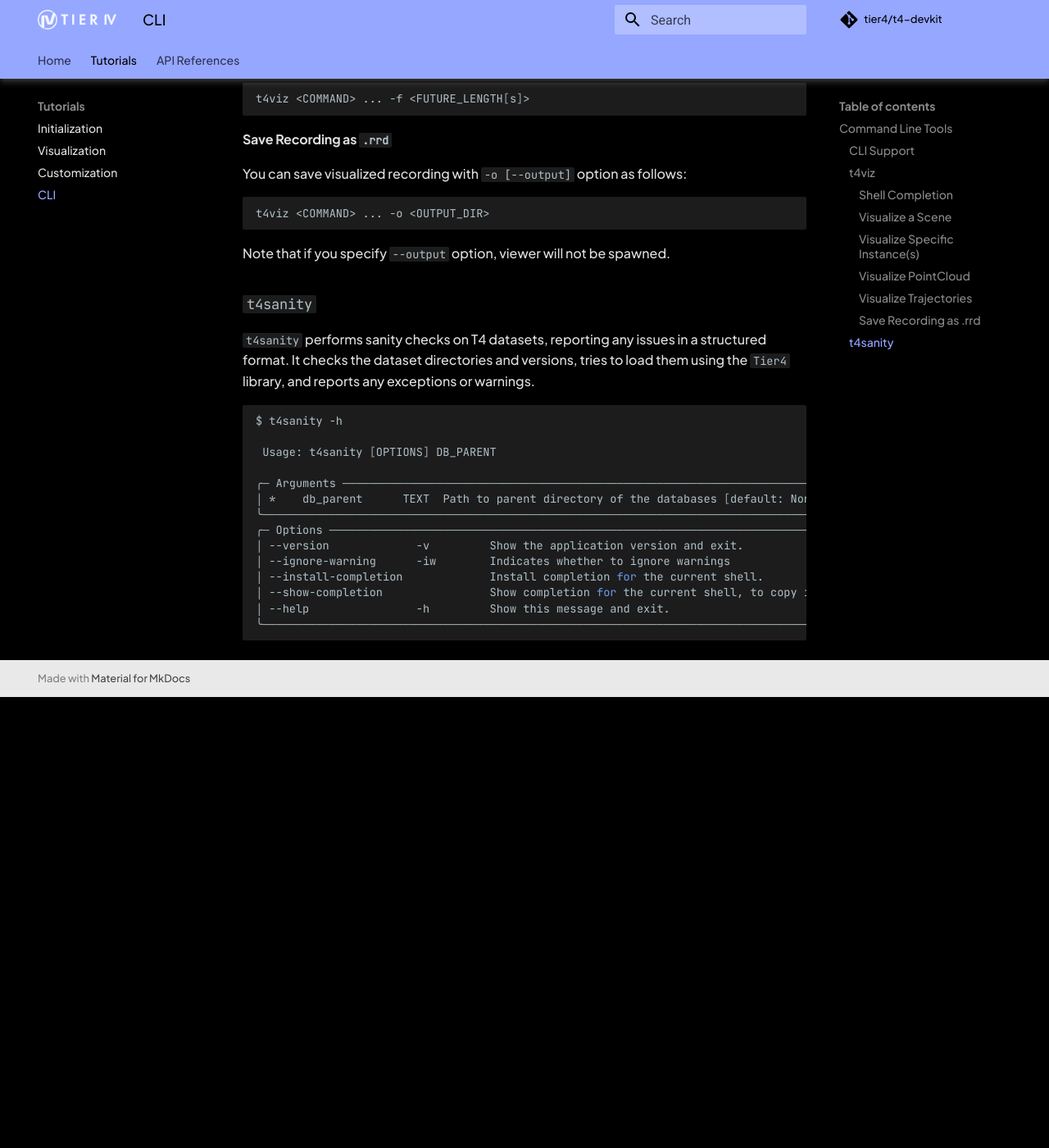
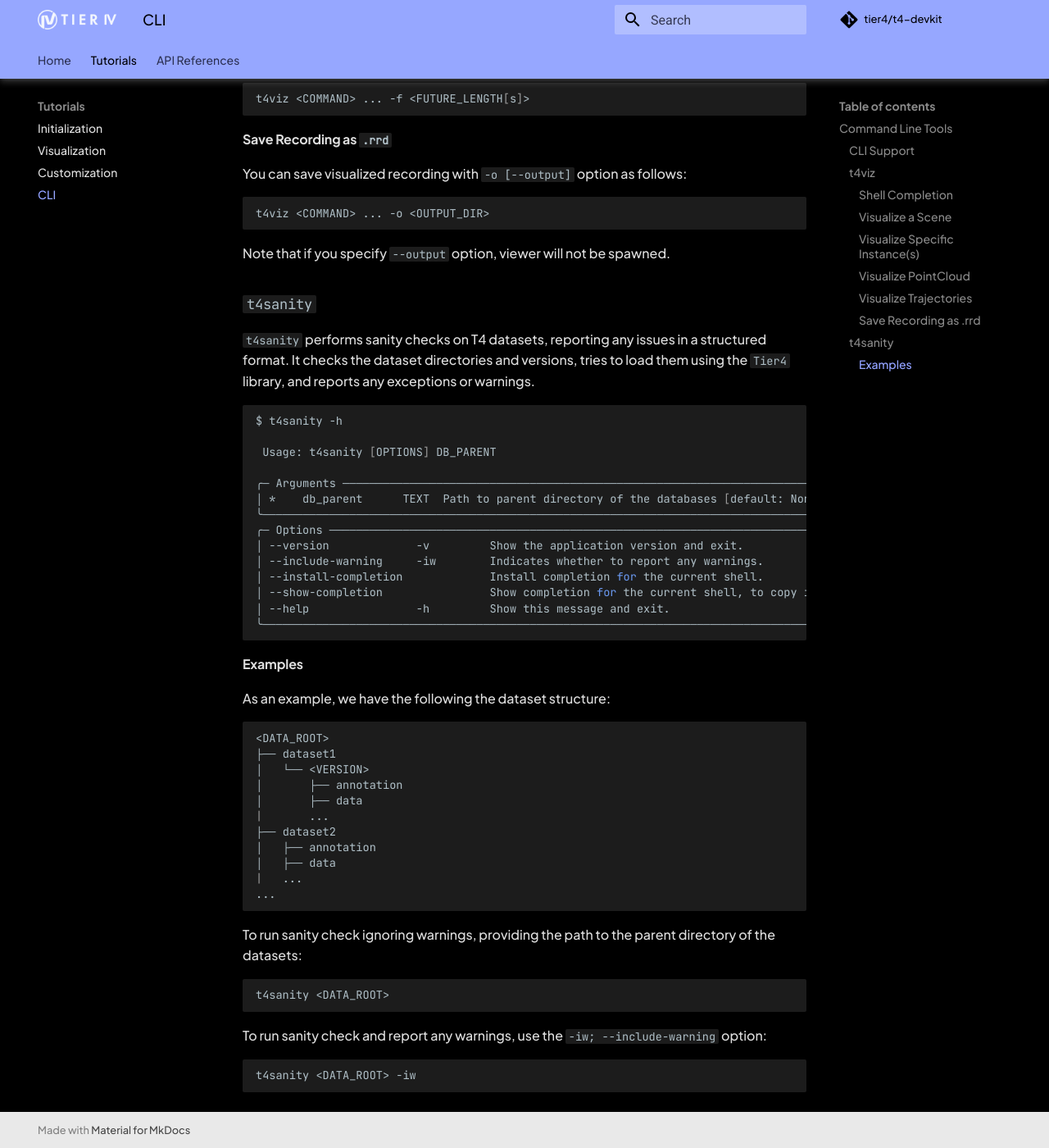
Before and after one commit to tier4/t4-devkit, an MkDocs documentation site: the page built from docs/tutorials/cli.md, in a window 1280 px wide and 1400 px high, scrolled down 1677 px. Shown: the whole window at 82% size. Built offline with MkDocs 1.6.1 and Material for MkDocs 9.7.7, drawn with Linux system fonts in a browser that asks for light colours; comment, search, counter and statistics services are not loaded; the version menu is left out; before the commit the page ends 2527 px from its top, so only the background shows below that.

Commit message:
docs: update document
Signed-off-by: ktro2828 <kotaro.uetake@tier4.jp>

````diff
--- a/docs/tutorials/cli.md
+++ b/docs/tutorials/cli.md
@@ -108,9 +108,39 @@ $ t4sanity -h
 ╰──────────────────────────────────────────────────────────────────────────────────────────────────────────────────────╯
 ╭─ Options ────────────────────────────────────────────────────────────────────────────────────────────────────────────╮
 │ --version             -v         Show the application version and exit.                                              │
-│ --ignore-warning      -iw        Indicates whether to ignore warnings                                                │
+│ --include-warning     -iw        Indicates whether to report any warnings.                                           │
 │ --install-completion             Install completion for the current shell.                                           │
 │ --show-completion                Show completion for the current shell, to copy it or customize the installation.    │
 │ --help                -h         Show this message and exit.                                                         │
 ╰──────────────────────────────────────────────────────────────────────────────────────────────────────────────────────╯
 ```
+
+#### Examples
+
+As an example, we have the following the dataset structure:
+
+```shell
+<DATA_ROOT>
+├── dataset1
+│   └── <VERSION>
+│       ├── annotation
+│       ├── data
+|       ...
+├── dataset2
+│   ├── annotation
+│   ├── data
+|   ...
+...
+```
+
+To run sanity check ignoring warnings, providing the path to the parent directory of the datasets:
+
+```shell
+t4sanity <DATA_ROOT>
+```
+
+To run sanity check and report any warnings, use the `-iw; --include-warning` option:
+
+```shell
+t4sanity <DATA_ROOT> -iw
+```
````
Also changed, not shown: 1 other file.
